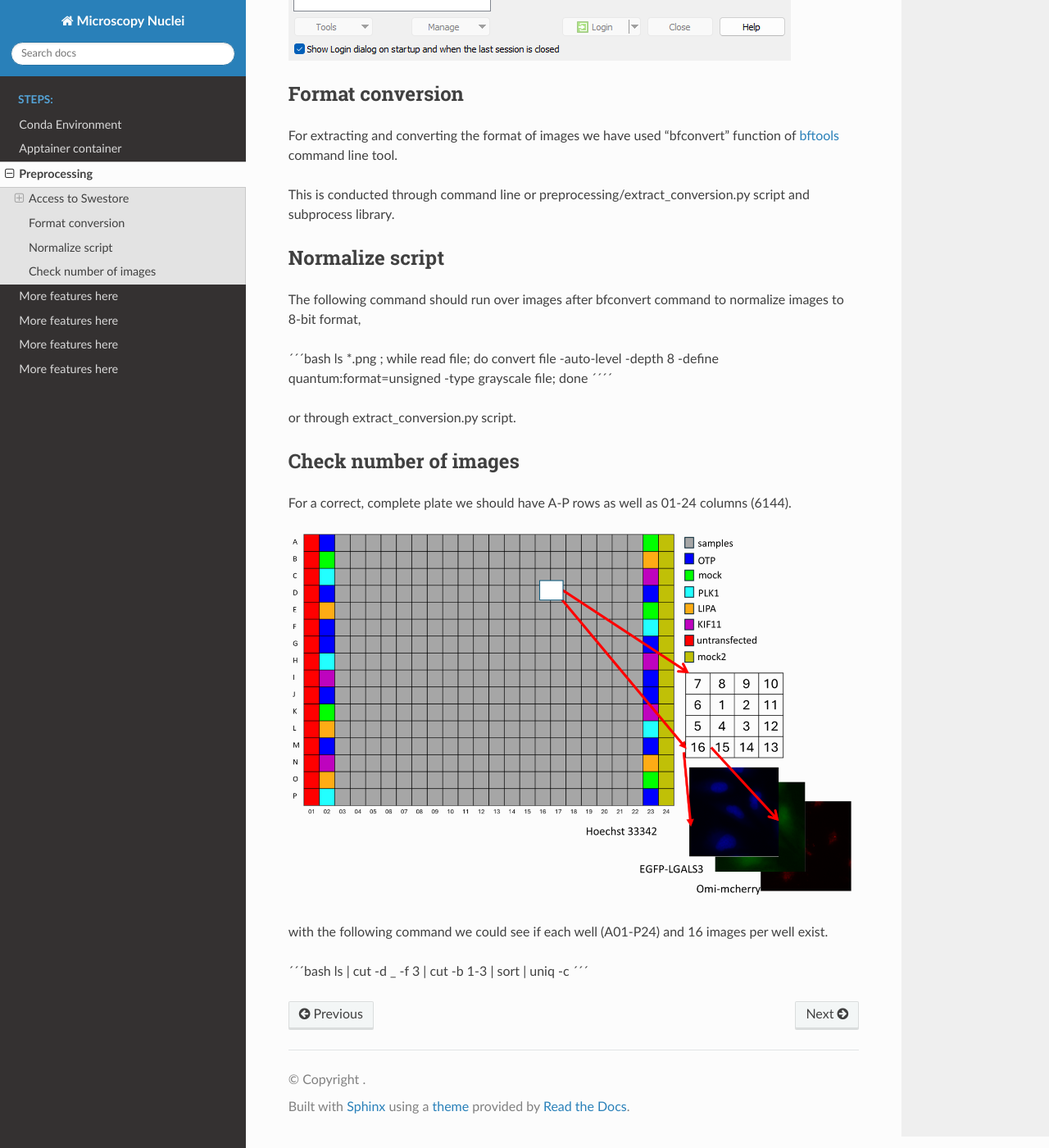
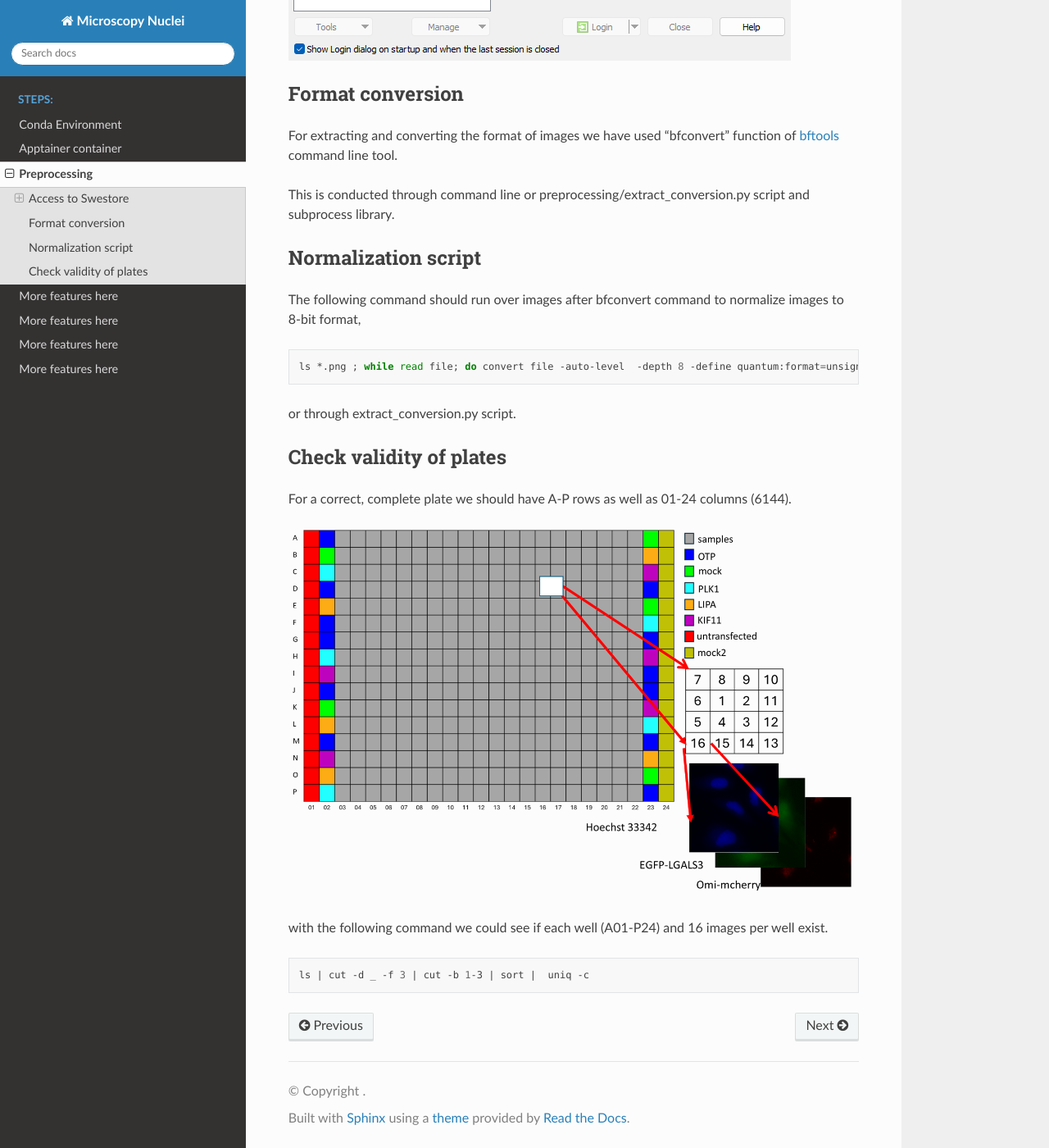
Before and after one commit to SalmaKazemiRashed/Cell_Microscopy_project, a Sphinx documentation site: the page built from doc/Preprcoessing.md, in a window 1280 px wide and 1400 px high, scrolled down 1149 px. Shown: the whole window at 82% size. Built offline with Sphinx 7.4.7 and the Read the Docs theme 3.1.0, drawn with Linux system fonts in a browser that asks for light colours.

Commit message:
update preprocessing documentation

````diff
--- a/doc/Preprcoessing.md
+++ b/doc/Preprcoessing.md
@@ -38,18 +38,18 @@ For extracting and converting the format of images we have used "bfconvert" func
 
 This is conducted through command line or  preprocessing/extract_conversion.py script and subprocess library.
 
-## Normalize script
+## Normalization script
 
 The following command should run over images after bfconvert command to normalize images to 8-bit format,
 
-´´´bash
+```bash
 ls *.png ; while read file; do convert file -auto-level  -depth 8 -define quantum:format=unsigned -type grayscale file; done
-´´´´
+```
 
 or through extract_conversion.py script.
 
 
-## Check number of images
+## Check validity of plates
 
 For a correct, complete plate we should have A-P rows as well as 01-24 columns (6144).
 
@@ -58,6 +58,6 @@ For a correct, complete plate we should have A-P rows as well as 01-24 columns (
 with the following command we could see if each well (A01-P24) and 16 images per well exist.
 
 
-´´´bash
+```bash
 ls | cut -d _ -f 3 | cut -b 1-3 | sort |  uniq -c
-´´´
+```
````
